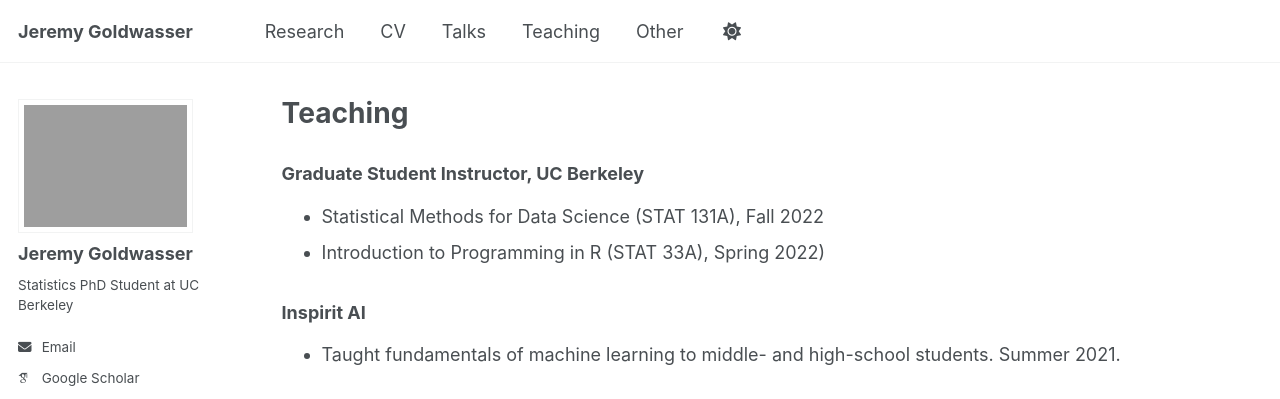
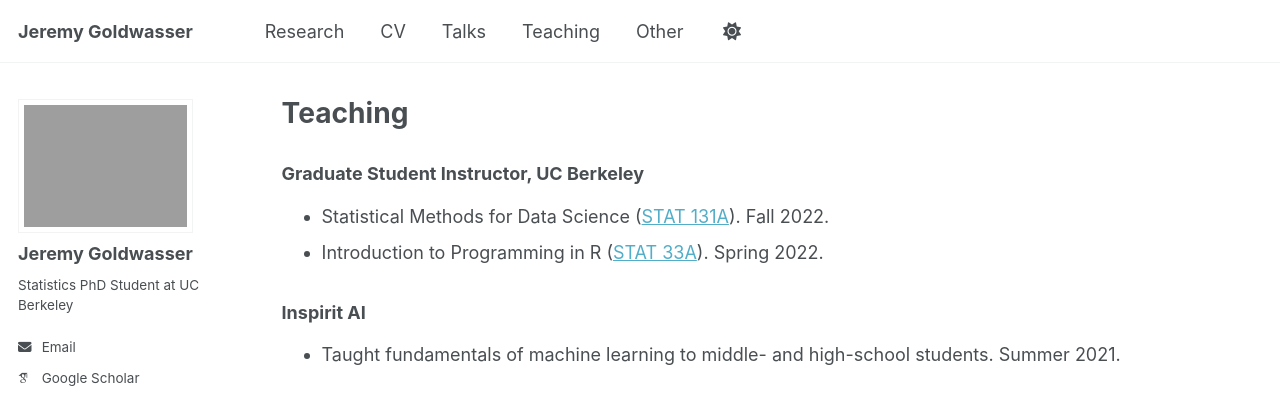
Before and after one commit to jeremy-goldwasser/jeremy-goldwasser.github.io, a Jekyll site: the page built from _pages/teaching.md, in a window 1280 px wide. Shown: the top 399 px of the page. Built offline with Jekyll 4.4.1, drawn with Linux system fonts in a browser that asks for light colours; some web fonts are replaced; part of the change alters nothing that is shown.

```diff
--- a/_pages/teaching.md
+++ b/_pages/teaching.md
@@ -7,8 +7,8 @@ author_profile: true
 
 ### Graduate Student Instructor, UC Berkeley
 
-- Statistical Methods for Data Science (STAT 131A), Fall 2022
-- Introduction to Programming in R (STAT 33A), Spring 2022)
+- Statistical Methods for Data Science ([STAT 131A](https://classes.berkeley.edu/content/2022-fall-data-c131a-001-lec-001)). Fall 2022.
+- Introduction to Programming in R ([STAT 33A](https://classes.berkeley.edu/content/2022-spring-stat-33a-101-lab-101)). Spring 2022.
 
 
 ### Inspirit AI
```
